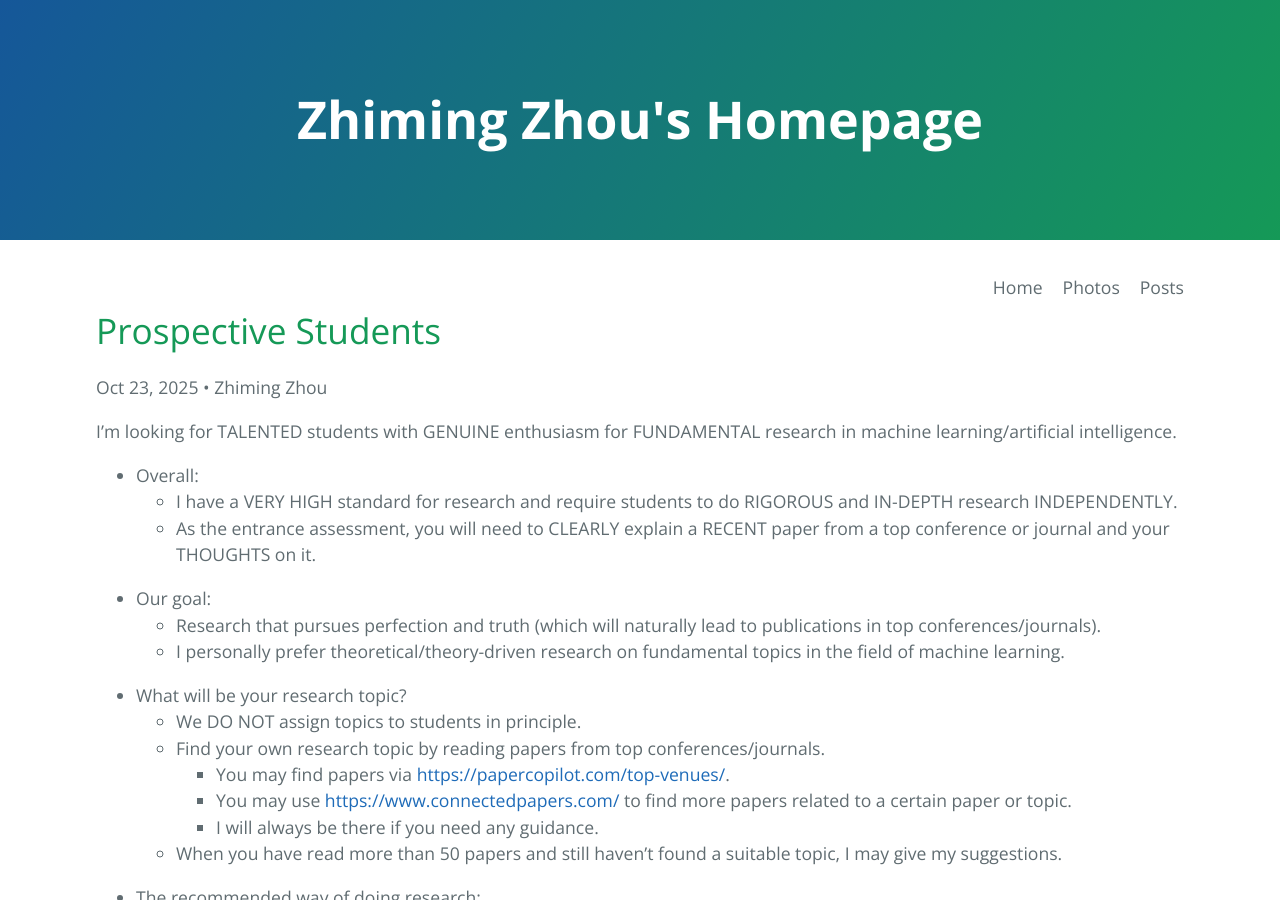
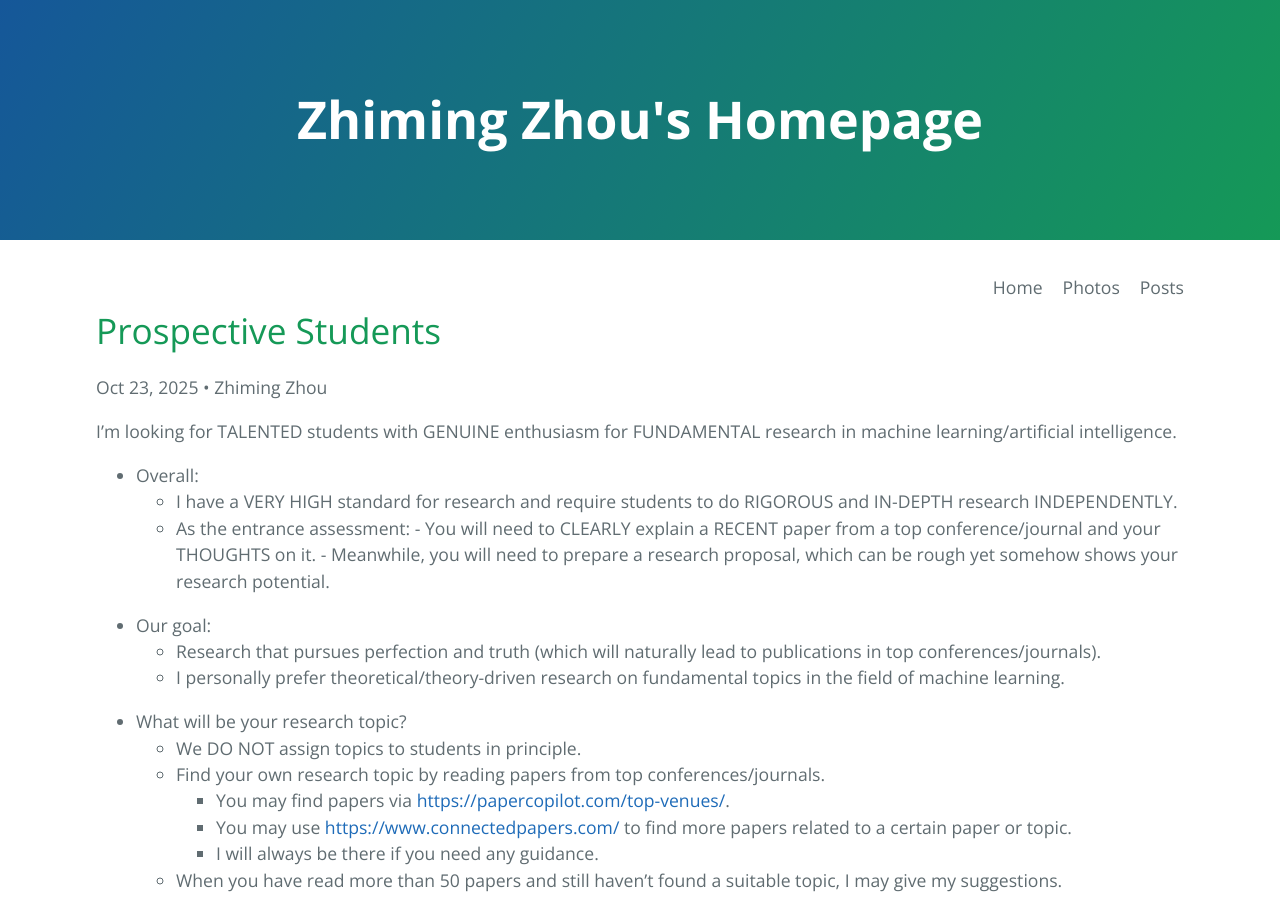
Before and after one commit to ZhimingZhou/zhimingzhou.github.io, a Jekyll site: the page built from _posts/2020-12-09-Prospective-Students.md, in a window 1280 px wide and 900 px high. Built offline with Jekyll 4.4.1, drawn with Linux system fonts in a browser that asks for light colours.

Commit message:
Update 2020-12-09-Prospective-Students.md

```diff
--- a/_posts/2020-12-09-Prospective-Students.md
+++ b/_posts/2020-12-09-Prospective-Students.md
@@ -12,7 +12,9 @@ I’m looking for TALENTED students with GENUINE enthusiasm for FUNDAMENTAL rese
 
 - Overall:
 	- I have a VERY HIGH standard for research and require students to do RIGOROUS and IN-DEPTH research INDEPENDENTLY.
-	- As the entrance assessment, you will need to CLEARLY explain a RECENT paper from a top conference or journal and your THOUGHTS on it.
+	- As the entrance assessment:
+ 		- You will need to CLEARLY explain a RECENT paper from a top conference/journal and your THOUGHTS on it.
+   		- Meanwhile, you will need to prepare a research proposal, which can be rough yet somehow shows your research potential.
 
 <!--  -->
 - Our goal:
```
